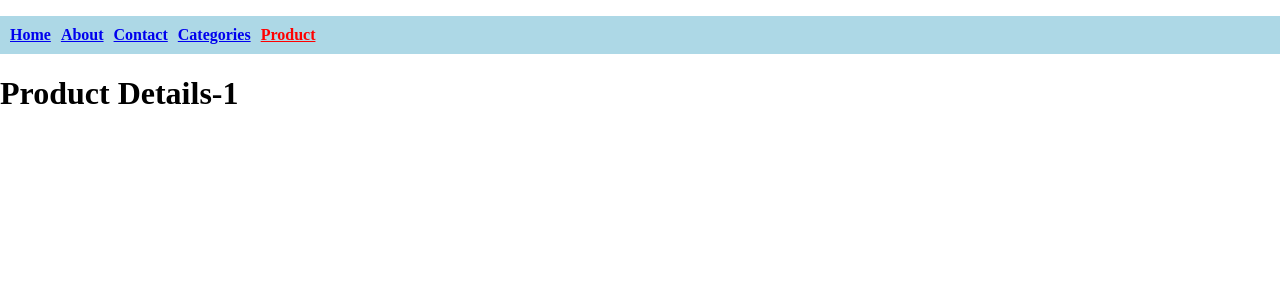
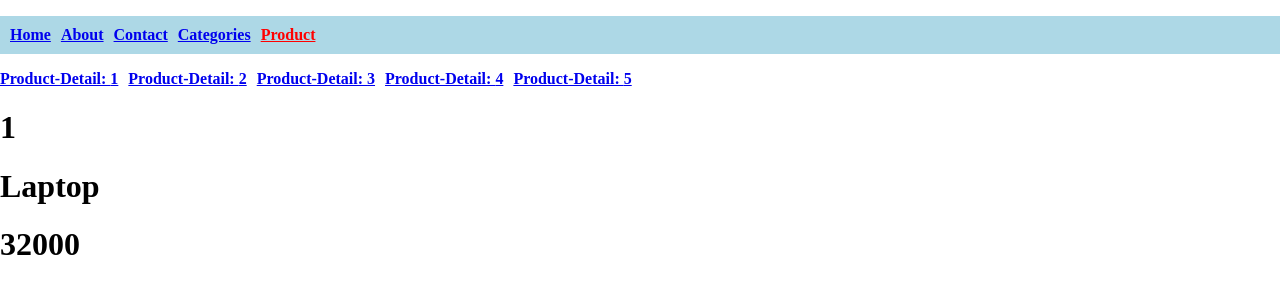
Before and after one commit to madanlal1/Enterprise-Application-Development, a React (Create React App) app in the folder React_Routing/react-routing/: page /product/1 in a window 1280 px wide. Shown: the top 300 px of the page. Built offline with nearby package versions, Linux system fonts and the light colour scheme.

Commit message:
new components added

```diff
--- a/React_Routing/react-routing/src/App.js
+++ b/React_Routing/react-routing/src/App.js
@@ -8,7 +8,6 @@ import Categories from './components/Categories';
 import Kids from './components/Kids';
 import Mother from './components/Mother';
 import Product from './components/Product';
-import Products from './components/Products';
 
 function App() {
   return (
@@ -18,6 +17,7 @@ function App() {
         <Route path="/" element={<Home/>} />
         <Route path="/about" element={<AboutUS/>} />
         <Route path="/contact" element={<Contact/>} />
+        <Route path="/product" element={<Product/>} />
         <Route path="/product/:id" element={<Product/>} />
         <Route path="/products" element={<Product/>} />
         <Route path="/categories" element={<Categories/>}>
--- a/React_Routing/react-routing/src/components/Product.jsx
+++ b/React_Routing/react-routing/src/components/Product.jsx
@@ -1,5 +1,6 @@
 import React from 'react';
-import { useParams } from "react-router-dom";
+import { useParams,Link } from "react-router-dom";
+import Products from './Products';
 
 const Product = () => {
 
@@ -7,7 +8,11 @@ const Product = () => {
 
     return (
         <>
-            <h1>Product Details-{id}</h1>
+
+            {Products.map(i => <li><Link to={`/product/${i.id}`}>Product-Detail: {i.id}</Link></li>)}
+
+            {Products.filter(item => item.id == id).map(itm => <><h1>{itm.id}</h1><h1>{itm.name}</h1><h1>{itm.Price}</h1></>)}
+
         </>
     );
 }
--- a/React_Routing/react-routing/src/components/Products.jsx
+++ b/React_Routing/react-routing/src/components/Products.jsx
@@ -1,15 +1,28 @@
-import React from 'react';
-import { useParams } from "react-router-dom";
-
-const Product = () => {
-
-    const {id} = useParams();
-    const list =  [1,2,3,4,5];
-
-    return (
-        <>
-            {/* list.forEach(itm => {<h1>Product Detail+{itm}</h1>})  */}
-        </>
-    );
-}
-export default Product;
+const Products = [
+    {
+        id:1,
+        name:"Laptop",
+        Price:32000
+    },
+    {
+        id:2,
+        name:"PC",
+        Price:50000
+    },
+    {
+        id:3,
+        name:"Mouse",
+        Price:850
+    },
+    {
+        id:4,
+        name:"Keyboard",
+        Price:450
+    },
+    {
+        id:5,
+        name:"LCD",
+        Price:12000
+    }
+]
+export default Products;
```
